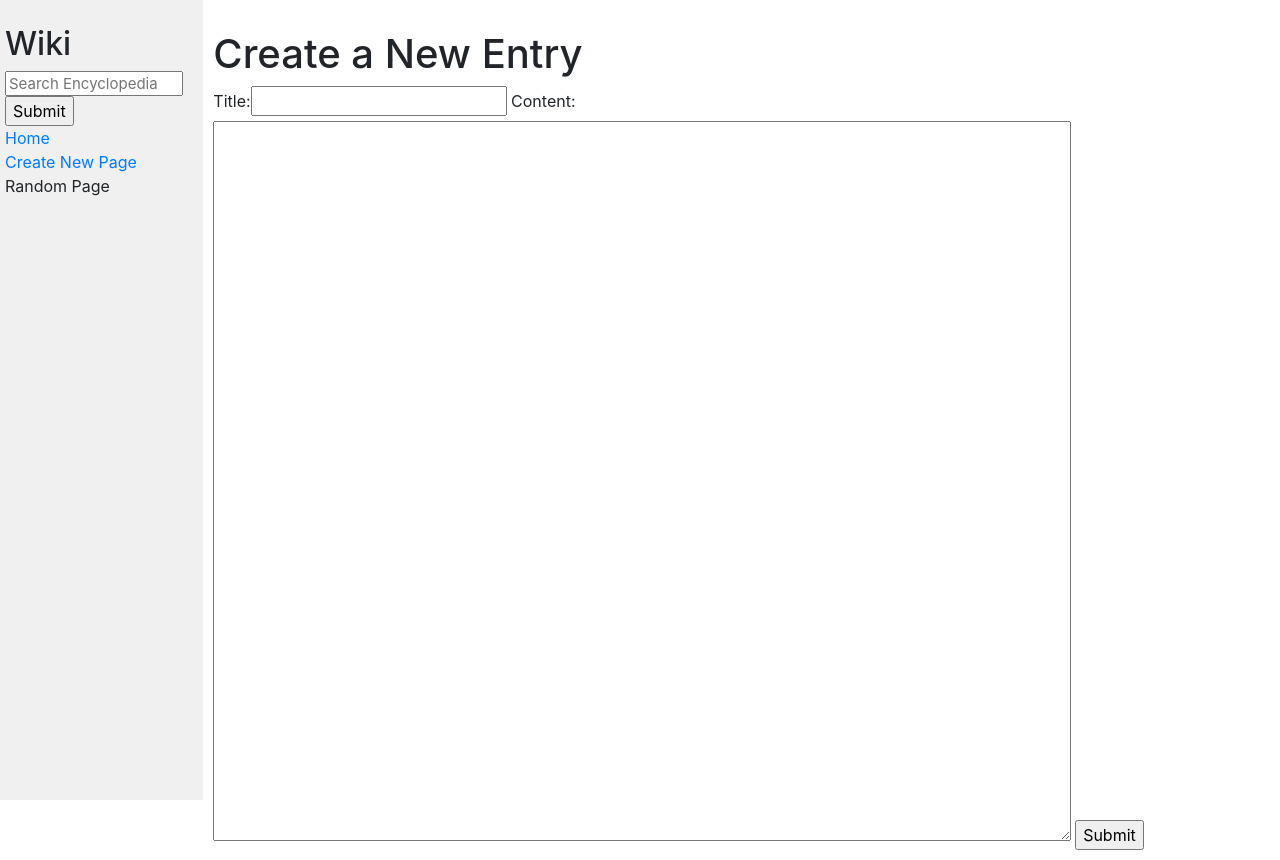
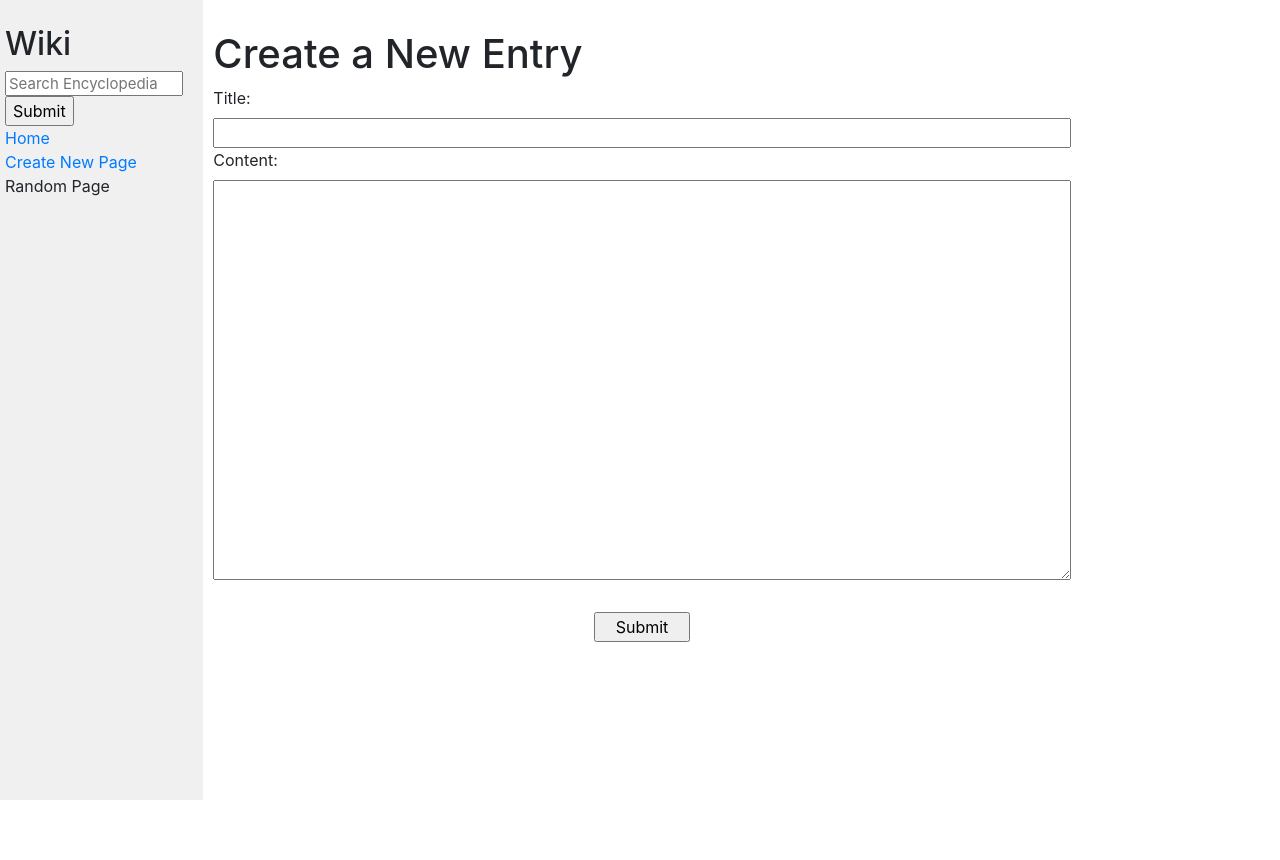
Before and after one commit to djmiller1008/DjangoWiki, a Django app: page /new in a window 1280 px wide. After the commit the page ends 800 px from the top, so only its background shows below. Run offline with Django 3.2, Linux system fonts and the light colour scheme; some libraries are stand-ins or nearby versions.

Commit message:
Minor style changes, submit button and form css added

```diff
--- a/encyclopedia/static/encyclopedia/styles.css
+++ b/encyclopedia/static/encyclopedia/styles.css
@@ -1,6 +1,10 @@
 body {
     margin: 0;
     background-color: white;
+}
+
+html {
+    overflow-y: scroll;
 }
 
 code {
@@ -13,8 +17,8 @@ h1 {
 }
 
 textarea {
-    height: 90vh;
-    width: 80%;
+    height: 50vh;
+
 }
 
 .main {
@@ -36,3 +40,16 @@ textarea {
 .sidebar h2 {
     margin-top: 5px;
 }
+
+.form {
+    display: flex;
+    flex-direction: column;
+    width: 80%;
+
+}
+
+.submit-button {
+    width: 6em;
+    margin: auto;
+    margin-top: 2rem;
+}
```
